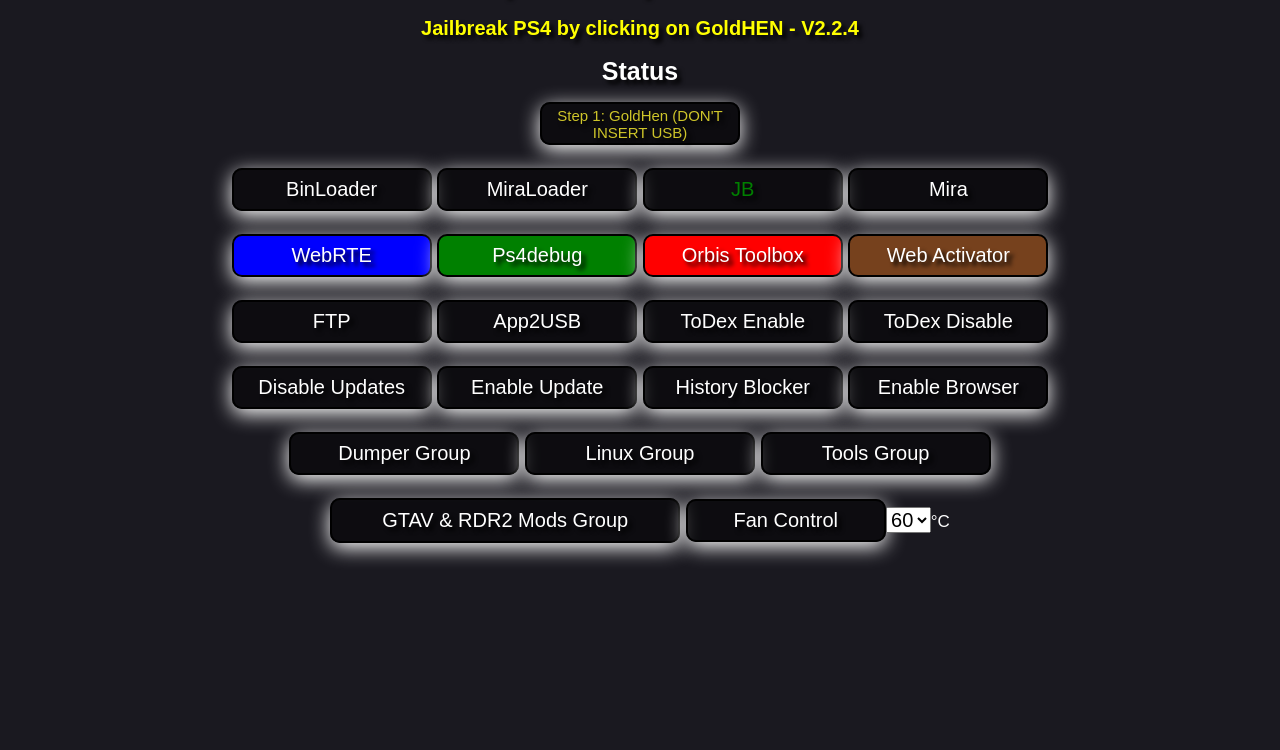
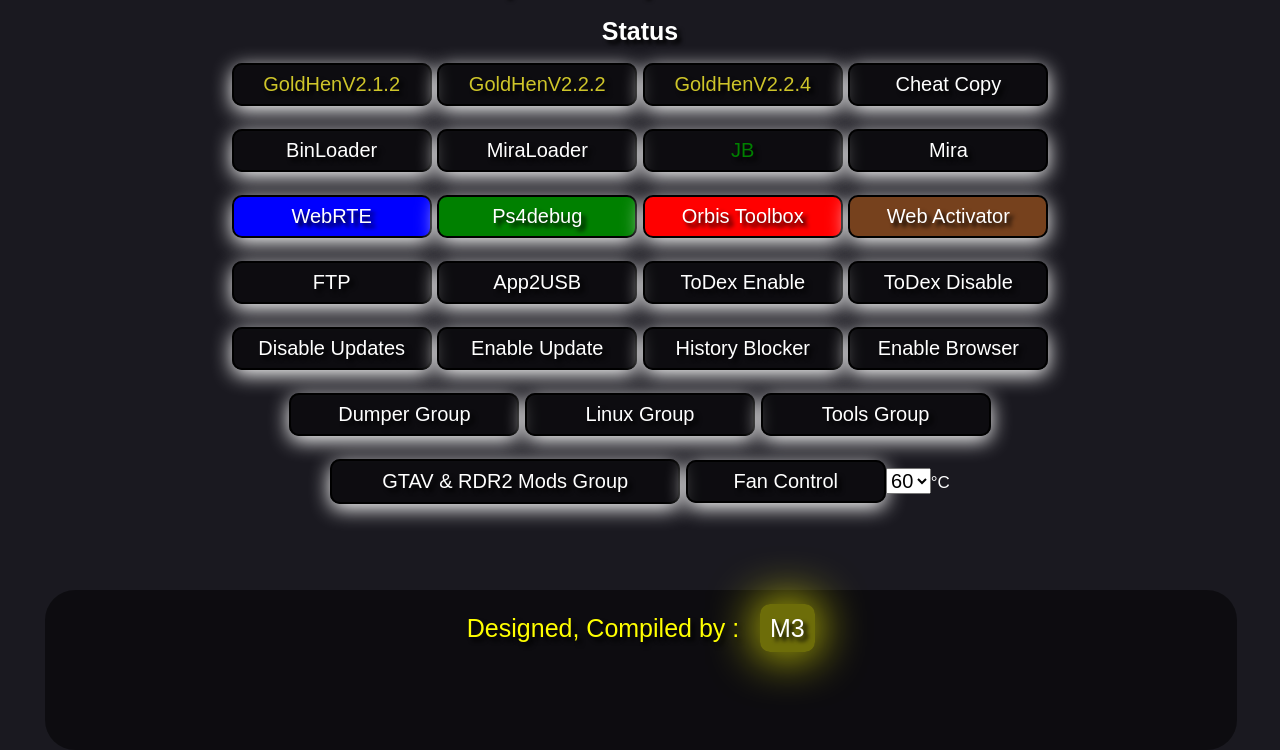
Before and after one commit to karthieuni/stable, a plain HTML site: page 900CM/index.html in a window 1280 px wide. Shown: the part 50-800 px from the top of the page. Drawn offline with Linux system fonts and the light colour scheme.

Commit message:
Revert "Version 1.0.1 - Steps Added"
This reverts commit 91388ff43caa35b4bf9a7cee206418a3b03daf92.

```diff
--- a/900CM/index.html
+++ b/900CM/index.html
@@ -805,10 +805,12 @@
 </head>
 <body style='background-color:#1A1920'>
 <h1 style='text-shadow: 4px 4px 4px black;font-size:30px;text-align:center;text-shadow: 4px 4px 4px black;color:yellow;margin-top:1%;'>M3 - Manual Exploit Compressed Version 9.00 FW</h1>
-<h2 style='text-shadow: 4px 4px 4px black;font-size:20px;text-align:center;text-shadow: 4px 4px 4px black;color:yellow;margin-top:1%;'>Jailbreak PS4 by clicking on GoldHEN - V2.2.4</h2>
 <h1 id=progress style='font-size:25px;text-align:center;text-shadow: 4px 4px 4px black;color:white;'>Status</h1>
 <div id=all style="text-align:center;">
-<button id="button-Payload" onMouseOver="progress.innerHTML='GoldHen v2.2.4 by SISTR0 for PS4 9.00 Fw'"; onmouseout="progress.innerHTML='Status'" type="button" onclick="goldhen224()" style='font-size:15px;text-align:center;text-shadow: 4px 4px 4px black;color:#CEC52A' > Step 1: GoldHen (DON'T INSERT USB)</button>
+<button id="button-Payload" onMouseOver="progress.innerHTML='GoldHen v2.1.2 by SISTR0 for PS4 9.00 Fw'"; onmouseout="progress.innerHTML='Status'" type="button" onclick="goldhen212()" style='font-size:20px;text-align:center;text-shadow: 4px 4px 4px black;color:#CEC52A' > GoldHenV2.1.2</button>
+<button id="button-Payload" onMouseOver="progress.innerHTML='GoldHen v2.2.2 by SISTR0 for PS4 9.00 Fw'"; onmouseout="progress.innerHTML='Status'" type="button" onclick="goldhen222()" style='font-size:20px;text-align:center;text-shadow: 4px 4px 4px black;color:#CEC52A' > GoldHenV2.2.2</button>
+<button id="button-Payload" onMouseOver="progress.innerHTML='GoldHen v2.2.4 by SISTR0 for PS4 9.00 Fw'"; onmouseout="progress.innerHTML='Status'" type="button" onclick="goldhen224()" style='font-size:20px;text-align:center;text-shadow: 4px 4px 4px black;color:#CEC52A' > GoldHenV2.2.4</button>
+<button id="button-Payload" onMouseOver="progress.innerHTML='Copy json and shn files from USB to PS4'"; onmouseout="progress.innerHTML='Status'" type="button" onclick="load_copych()" style='font-size:20px;text-align:center;text-shadow: 4px 4px 4px black;color:white' > Cheat Copy </button>
 <br><br>
 <button id="button-Payload" onMouseOver="progress.innerHTML='Binloader Port 9020 for PS4 9.00 Fw'"; onmouseout="progress.innerHTML='Status'" type="button" onclick="Bloader()" style='font-size:20px;text-align:center;text-shadow: 4px 4px 4px black;color:white' > BinLoader </button>
 <button id="button-Payload" onMouseOver="progress.innerHTML='Mira loader Port 9021 for PS4 9.00 Fw'"; onmouseout="progress.innerHTML='Status'" type="button" onclick="Mloader()" style='font-size:20px;text-align:center;text-shadow: 4px 4px 4px black;color:white' > MiraLoader </button>
@@ -909,7 +911,12 @@
 <button id="button-Payload" onMouseOver="progress.innerHTML='kernel dumper'"; onmouseout="progress.innerHTML='Status'" type="button" onclick="load_KernelDumper()" style='font-size:20px;text-align:center;text-shadow: 4px 4px 4px black;color:white' > Kernel Dumper </button>
 <button id="button-Payload" onMouseOver="progress.innerHTML='module dumper'"; onmouseout="progress.innerHTML='Status'" type="button" onclick="load_ModuleDumper()" style='font-size:20px;text-align:center;text-shadow: 4px 4px 4px black;color:white' > Module Dumper </button>
 <br><br><br>
-
+</div>
+<div class="content" >
+ 	    <div class="text" >
+ 	        <br><span style="text-shadow: 4px 4px 4px black;" class="yellow" >Designed, Compiled by :</span >&nbsp;&nbsp; <span style="text-shadow: 4px 4px 4px black;" class="hue" >M3</span>
+	    </div>
+</div>
 <script>
 const OFFSET_wk_vtable_first_element = 0x104F110;
 const OFFSET_WK_memset_import = 0x000002A8;
```
Also changed, not shown: Goldhen900/index.html (+3 -3 lines).
